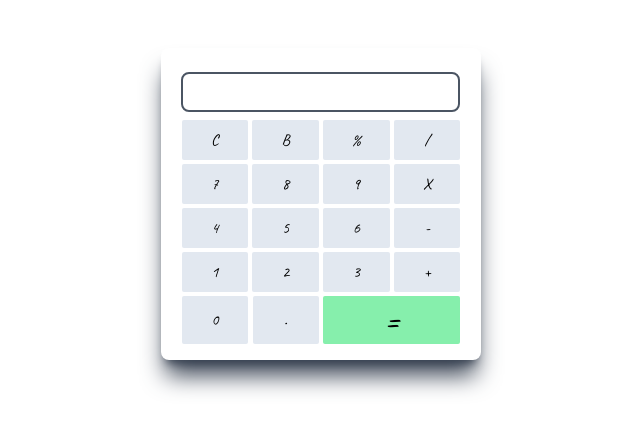
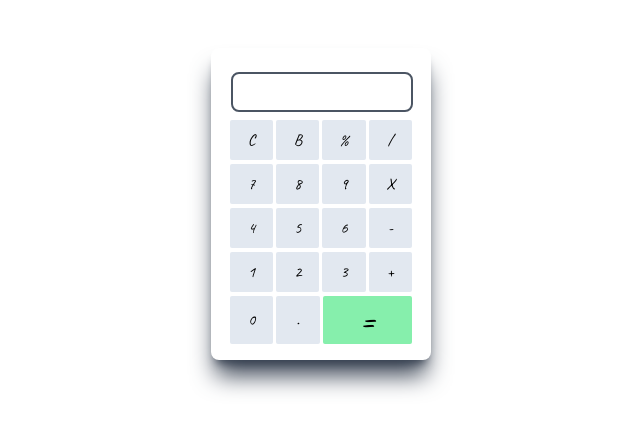
Before and after one commit to vedantbanaitkar/30-days-of-Js-, a plain HTML site: page Calculator/index.html in a window 1280 px wide. Shown: the part 196-628 px from the top of the page, without its empty margins (319-959 px from the left). Drawn offline with nearby package versions, Linux system fonts and the light colour scheme.

Commit message:
Update index.html

```diff
--- a/Calculator/index.html
+++ b/Calculator/index.html
@@ -21,7 +21,7 @@
   </head>
   <body>
     <section class="main w-[100vw] h-[100vh] flex justify-center items-center">
-      <div class="calculator w-[320px] bg-white p-4 rounded-lg shadow-gray-700 shadow-xl">
+      <div class="calculator w-[220px] bg-white p-4 rounded-lg shadow-gray-700 shadow-xl">
         <input class="w-[97%] ml-1 my-2 h-10 p-2 border-2 border-gray-600 rounded-lg text-right font-semibold text-3xl pr-3" type="text" id="display" />
         <div class="calculator-buttons flex flex-wrap justify-evenly gap-y-1">
           <button class="hover:scale-105 rounded-sm hover:shadow-lg hover:bg-slate-300 hover:font-semibold hover:text-lg hover:shadow-slate-600 py-2 w-[23%] bg-slate-200 ">C</button>
```
